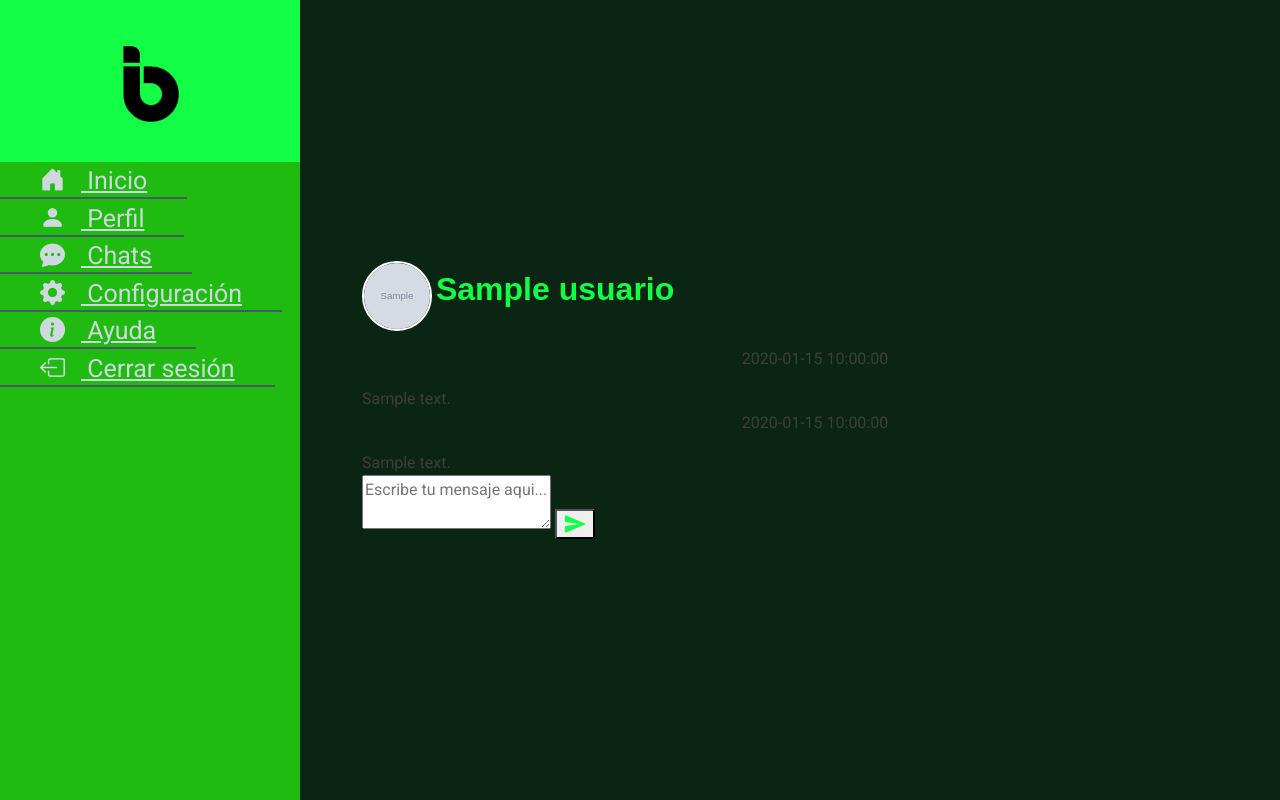
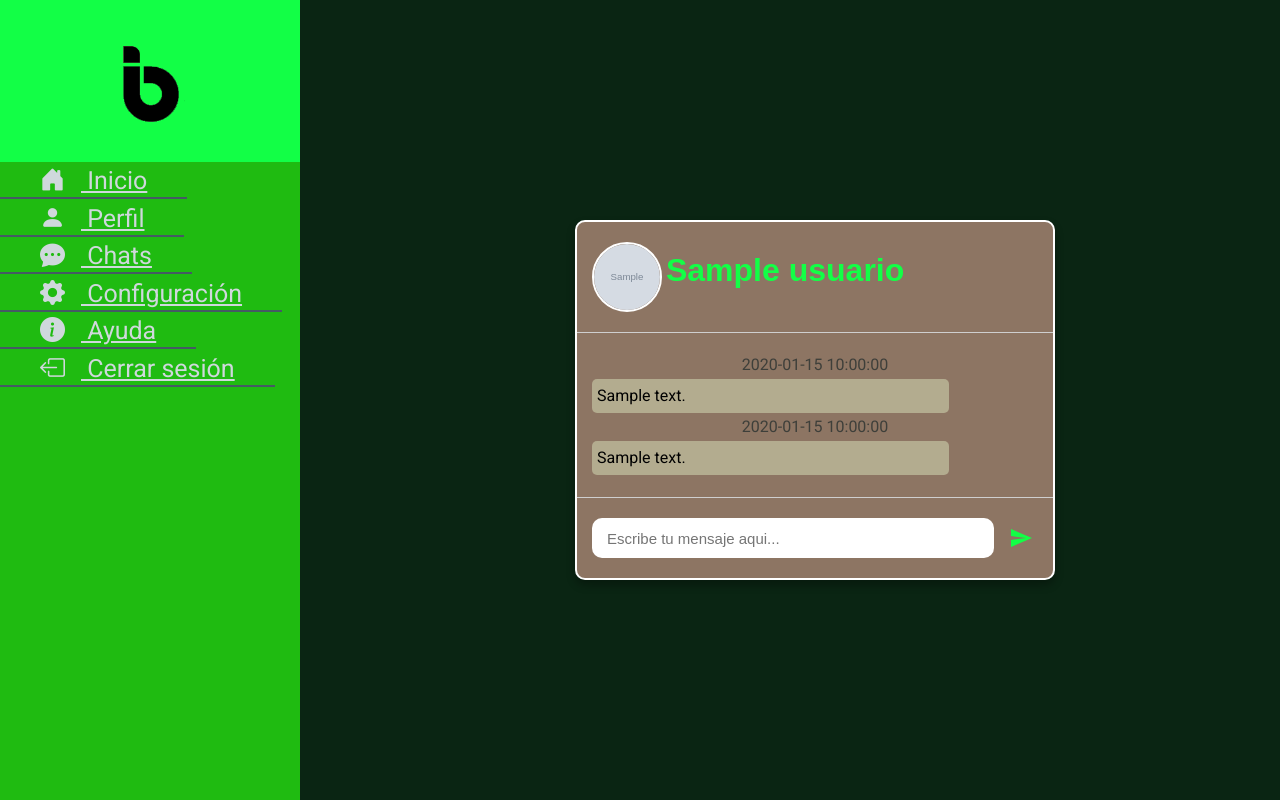
Before and after one commit to astorcam/bandmate-app, a Flask app: page /chat/1 in a window 1280 px wide. Run offline with Flask 3, Linux system fonts and the light colour scheme; a user stored in the database is signed in; tables that the repository leaves empty hold one stand-in row (values such as "Sample post"); grey boxes marked "Sample" are stand-in pictures; some libraries are stand-ins or nearby versions.

Commit message:
Update styles.css

```diff
--- a/static/css/styles.css
+++ b/static/css/styles.css
@@ -89,6 +89,190 @@
 }
 
 
+/* chat */
+@import url("https://fonts.googleapis.com/css?family=Raleway:400,400i,700");
+
+html, body, h1, h2, h3, h4, h5, h6, p, ul, li, button {
+  padding: 0;
+  margin: 0;
+}
+
+.flexbox {
+
+  display: flex;
+  justify-content: center;
+  align-items: center;
+}
+
+.chat-box {
+  background-color: #8d7563;
+  margin: 20px;
+  width: 100%;
+  height: 100%;
+  max-height: calc(100% - 40px);
+  display: flex;
+  flex-direction: column;
+  border-radius: 10px;
+  border: 2px solid #ffffff;
+  box-shadow: 0 5px 8px rgba(0, 0, 0, 0.3);
+  > .chat-box-header {
+    width: 100%;
+    padding: 20px 15px;
+    border-bottom: solid 1px #cfcfcf;
+    box-sizing: border-box;
+  }
+  > .chat-box-body {
+    height: 100%;
+    max-height: 500px;
+    display: flex;
+    overflow: auto;
+    display: flex;
+    flex-direction: column;
+    #chat_messages {
+      width: 100%;
+      padding: 20px 15px;
+      margin-top: auto;
+      display: flex;
+      flex-direction: column;
+      box-sizing: border-box;
+      .message {
+        width: 80%;
+        padding:5px 5px;
+        margin: 2px 0;
+        overflow: hidden;
+        border-radius: 5px;
+        transition: height 0.3s ease-in-out;
+        &.hide {
+          height: 0;
+        }
+      }
+      .my-message {
+        color: #000000;
+        background-color: #12ff46;
+        align-self: flex-end;
+
+      }
+      .other-message {
+        background-color: #b3ac8f;
+        border-radius: 5px;
+        color: #000000;
+      }
+      .profile {
+        margin: 20px 0;
+        overflow: hidden;
+        transition: height 0.3s ease-in-out;
+        &.hide {
+          height: 0;
+        }
+        img {
+          display: inline-block;
+          margin: 0;
+          padding: 0;
+          vertical-align: middle;
+          border-radius: 50%;
+        }
+      }
+      .my-profile {
+        color: #12ff46;
+        align-self: flex-end;
+      }
+      .other-profile {
+        color: #12ff46;
+      }
+    }
+  }
+  #typing {
+    color: #12ff46;
+    width: 100%;
+    height: 0;
+    padding: 0 15px;
+    overflow: hidden;
+    box-sizing: border-box;
+    opacity: 0;
+    transition: 0.3s height ease-in-out, 0.3s opacity ease-in-out;
+    &.active {
+      height: 80px;
+      opacity: 1;
+    }
+    span:not(.n) {
+      background-color: #12ff46;
+      width: 10px;
+      height: 10px;
+      margin-top: 20px;
+      display: inline-block;
+      border-radius: 50%;
+      &:nth-child(1) {
+        animation: typing 1.2s infinite;
+      }
+      &:nth-child(2) {
+        animation: typing 1.2s infinite 0.1s;
+      }
+      &:nth-child(3) {
+        animation: typing 1.2s infinite 0.2s;
+      }
+    }
+  }
+  > .chat-box-footer {
+    width: 100%;
+    padding: 20px 15px;
+    border-top: solid 1px #cfcfcf;
+    box-sizing: border-box;
+    display: flex;
+    > #chat_input {
+      color: #000000;
+      font-family: Raleway, sans-serif;
+      font-size: 15px;
+      background-color: #ffffff;
+      width: 100%;
+      height: 40px;
+      max-height: 120px;
+      border: none;
+      padding: 10px 15px;
+      resize: none;
+      box-sizing: border-box;
+      border-radius:  10px;
+      transition: 0.3s background-color;
+      &:focus {
+        background-color: #ffffff;
+      }
+    }
+    > #send {
+      background: none;
+      border: none;
+      margin-left: 10px;
+      padding: 5px;
+      cursor: pointer;
+      border-radius: 50%;
+    }
+  }
+}
+
+@media (min-width: 480px) {
+  .chat-box {
+    width: 480px;
+  }
+}
+
+@keyframes typing {
+  0% { transform: translateY(0px); }
+  33.3333% { transform: translateY(-5px); }
+  66.6667% { transform: translateY(5px); }
+  100% { transform: translateY(0px); }
+}
+
+button::-moz-focus-inner {
+  border-style: none;
+  padding: 0;
+}
+
+button {
+  outline: none;
+}
+
+h3 > small {
+  color: #ffffff;
+  font-weight: normal;
+}
 
 
 /* Toggle Styles */
```
